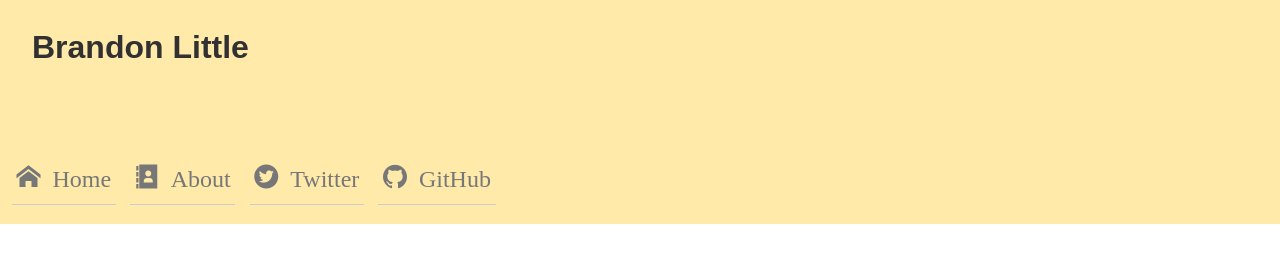
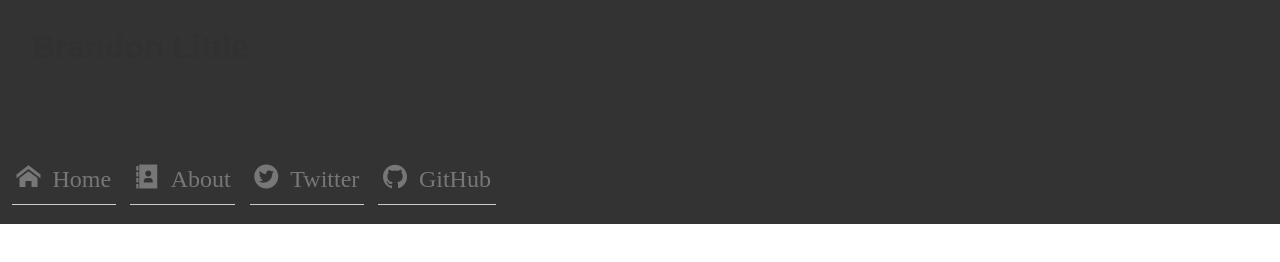
Before and after one commit to brlittle86/portfolio, a plain HTML site: page index.html in a window 1280 px wide. Drawn offline with Linux system fonts and the light colour scheme; files whose address does not match are found by name.

Commit message:
updating colors

```diff
--- a/css/modules.css
+++ b/css/modules.css
@@ -1,5 +1,5 @@
 .site-header {
-  background: #FFEAAA;
+  background: #333;
 }
 
 .heading-group-h1 {
```
